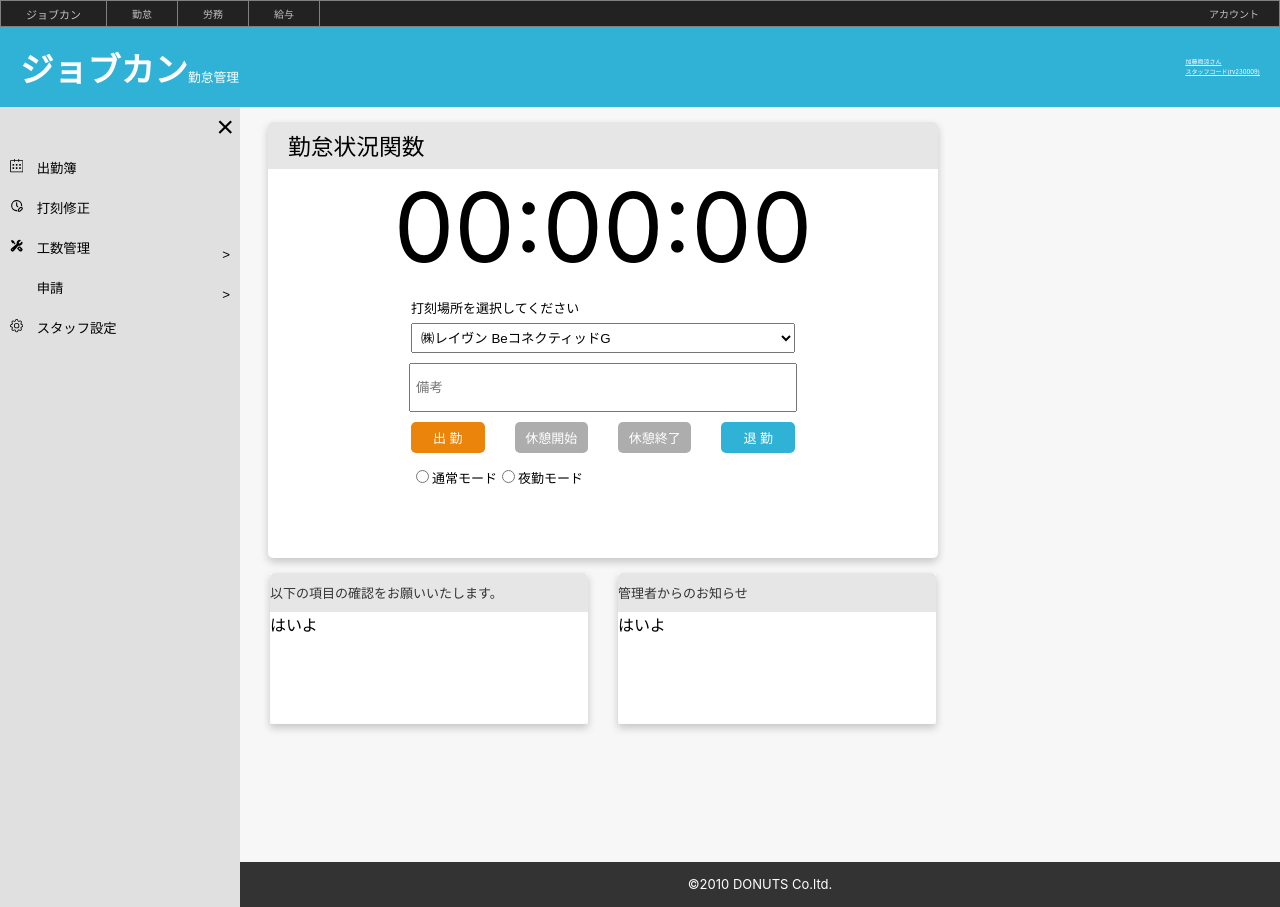
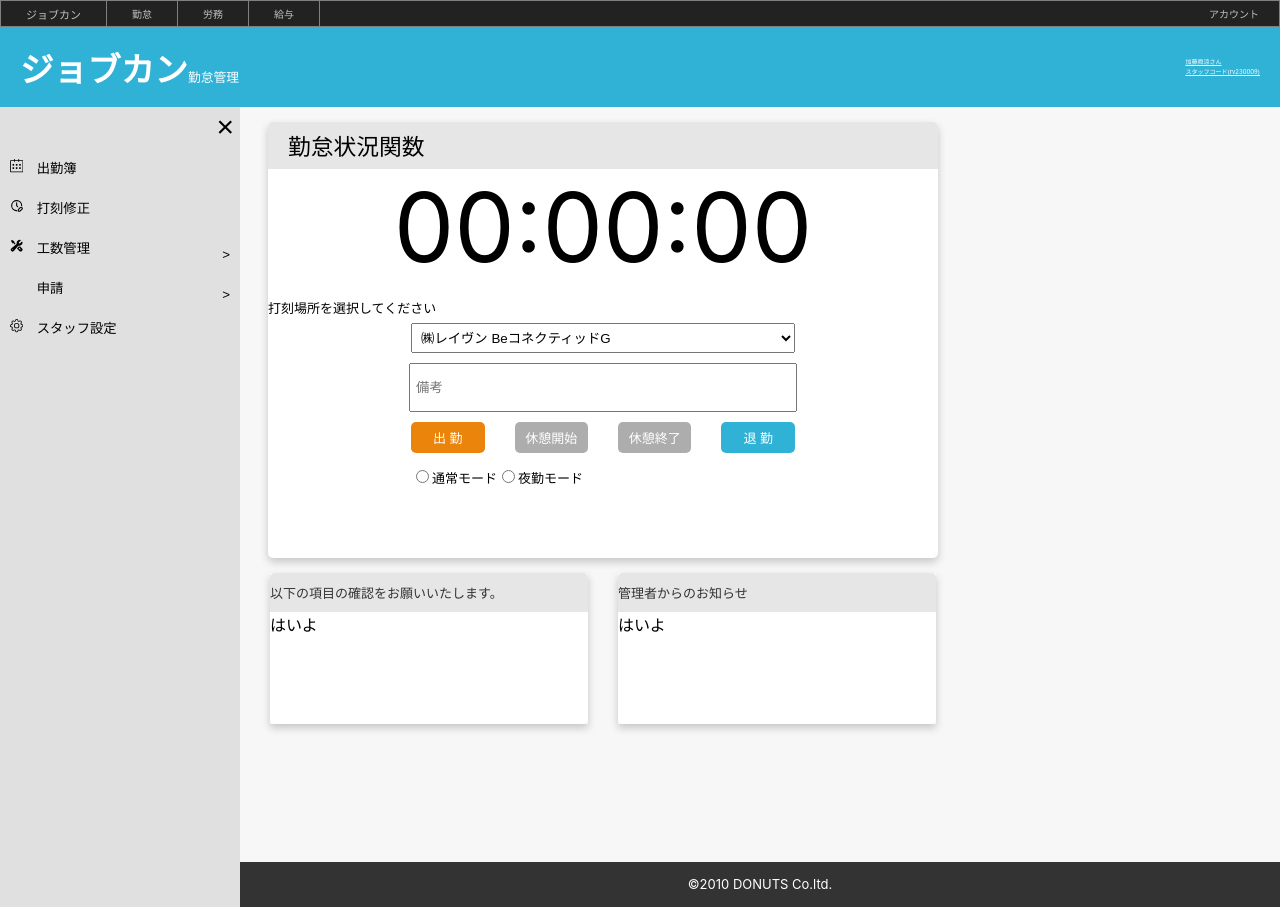
Before and after one commit to ShunKato1109/JOBKANTEST, a React (Create React App) app: page / in a window 1280 px wide. Built offline with nearby package versions, Linux system fonts and the light colour scheme; some icons are missing.

Commit message:
1画面レイアウト(231019)

```diff
--- a/src/App.jsx
+++ b/src/App.jsx
@@ -26,7 +26,7 @@
 export const App = () =>{
   return (
 
-    <div style={{height:'100vh'}}>
+    <div style={{height:'100vh',minWidth:'500px',position:'relative'}}>
 
     {/* ヘッダー */}
       <HeaderBody />
--- a/src/Compornents/Header/Header1/WideDeskTopHeader.jsx
+++ b/src/Compornents/Header/Header1/WideDeskTopHeader.jsx
@@ -105,7 +105,7 @@
 //WideDeskTopCompornent
 export const WideDeskTopHeader = ()=>{
     return (
-        <Sheader1>
+    <Sheader1>
       <SfirstRowItem>
         <HeadButton1 label="ジョブカン" />
       </SfirstRowItem>
--- a/src/Compornents/Header/HeaderBody.jsx
+++ b/src/Compornents/Header/HeaderBody.jsx
@@ -4,7 +4,7 @@
 import { Header2 } from "./Header2/Header2";
 
 const SheaderBody = styled.div`
-    display:block;
+    z-index:2;
 `;
 
 export const HeaderBody = ()=>{
--- a/src/Compornents/TimeCardContents/TimeCard.jsx
+++ b/src/Compornents/TimeCardContents/TimeCard.jsx
@@ -28,8 +28,8 @@
 
 // P Style
 export const StimeCardP = styled.p`
-  width:383.88px;
   font-size:13px;
+  margin-right:auto;
   margin-bottom:6.5px;
 `;
 
@@ -39,48 +39,23 @@
       <StimecardDiv>
         <TimeCardHeader />
         <Timer />
+
+      <TimeCardCrlBoxDiv>
         <Sdiv><StimeCardP>打刻場所を選択してください</StimeCardP></Sdiv>
         <TimeCardSelectBox />
         <TimeCardInputBox />
         <TimeCardButtonBox />
         <TimeCardRadioButtonBox />
+      </TimeCardCrlBoxDiv>
+
+
       </StimecardDiv>
     )
 };
 
+// Style TimeCardCrlBox Div
+const TimeCardCrlBoxDiv = styled.div`
+  display:flex;
+  flex-direction:column;
 
-
-
-
-{/* <main style={{backgroundColor:'red',flexGrow:'1'}}>
-
-      <MainDiv1>
-        <MainDiv1Header>出勤/見出勤切り替え</MainDiv1Header>
-        <p>タイマー</p>
-        <p>打刻場所を選択してください</p>
-        <p>プルダウン</p>
-        <p>インプットボックス</p>
-        <div style={{display:'flex'}}>
-          <button>出勤</button>
-          <button>休憩開始</button>
-          <button>休憩終了</button>
-          <button>退勤</button>
-        </div>
-        <div style={{display:'flex'}}>
-          <p>通常モード押しボタン</p>
-          <p>夜勤モード押しボタン</p>
-        </div>
-        <div style={{display:'flex'}}>
-          <p>総計</p>
-          <p>休憩</p>
-          <p>残業</p>
-          <p>深夜</p>
-        </div>
-      </MainDiv1>
-
-      <MainDiv2>
-        <div>やー</div>
-        <div>やー</div>
-      </MainDiv2>
-
-    </main> */}
+`;
```
